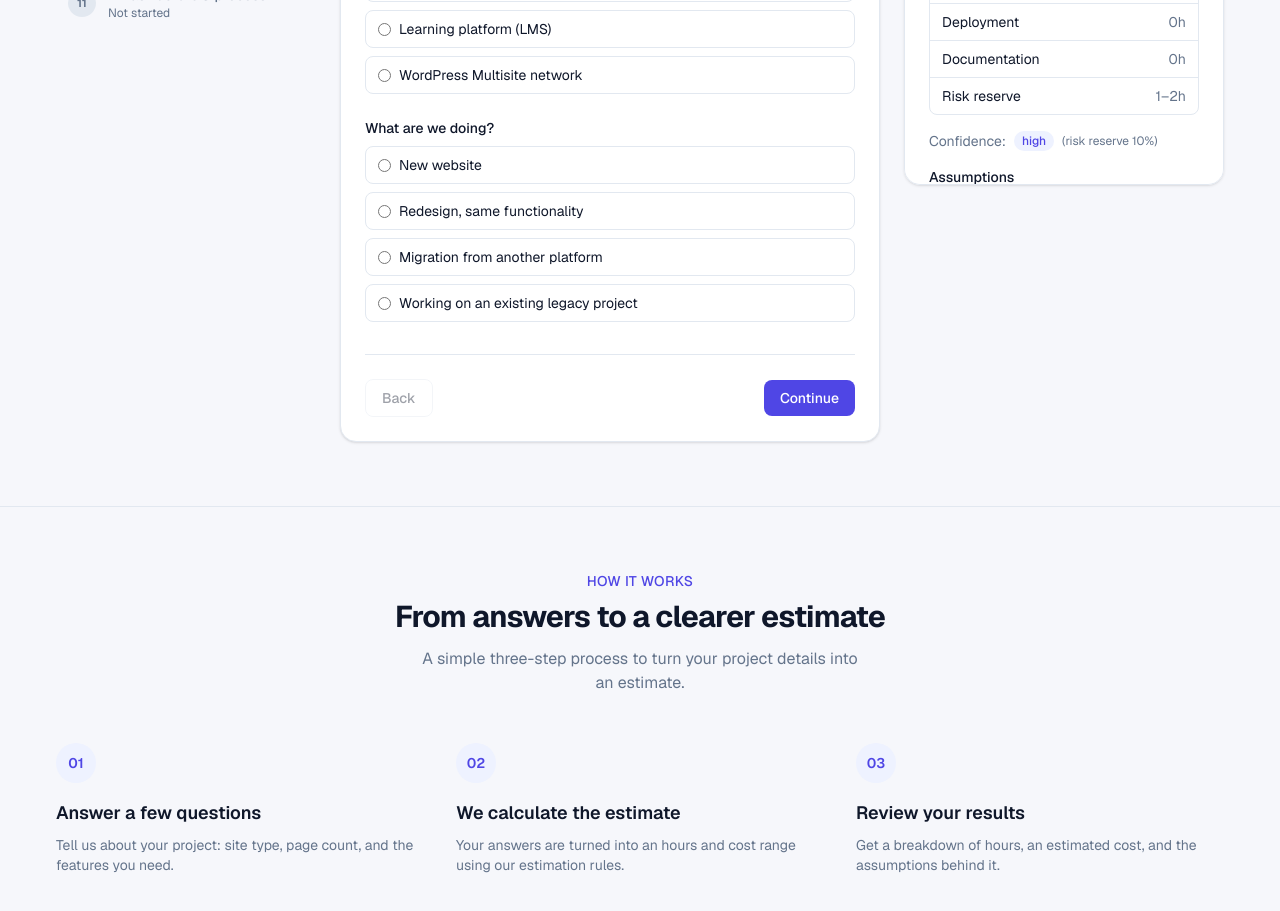
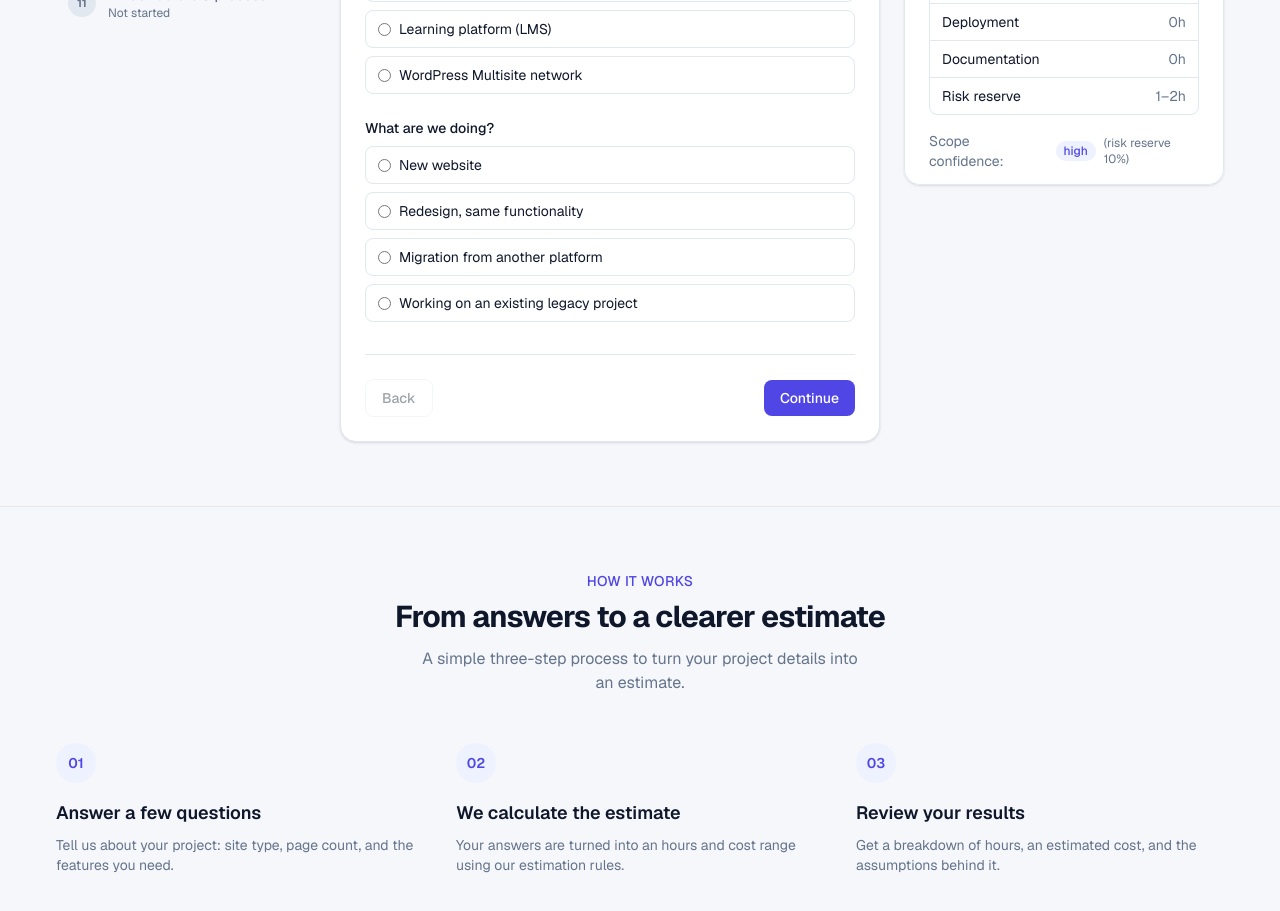
Before and after one commit to YedomakhaDev/wp-website-estimator, a Next.js app: page / in a window 1280 px wide. Shown: the part 1020-1931 px from the top of the page. Built offline with nearby package versions, Linux system fonts and the light colour scheme.

Commit message:
feat: rename Confidence label to Scope confidence for clarity

```diff
--- a/src/components/Calculator.tsx
+++ b/src/components/Calculator.tsx
@@ -320,7 +320,7 @@ export default function Calculator() {
                         </div>
 
                         <div className="flex items-center gap-2">
-                            <span className="text-sm text-muted-foreground">Confidence:</span>
+                            <span className="text-sm text-muted-foreground">Scope confidence:</span>
                             <span className="rounded-full bg-primary-subtle px-2 py-0.5 text-xs font-medium text-primary">
                                 {result.estimate.confidenceLevel}
                             </span>
@@ -328,6 +328,10 @@ export default function Calculator() {
                                 (risk reserve {Math.round(result.estimate.riskReservePercent)}%)
                             </span>
                         </div>
+                        <p className="text-xs text-muted-foreground">
+                            Reflects how well-defined your answers are, not a guarantee of the hour range&apos;s
+                            accuracy.
+                        </p>
 
                         {result.estimate.discoveryRecommendation && (
                             <div className="rounded-control border border-warning/30 bg-warning-subtle p-3 text-sm text-warning">
```
